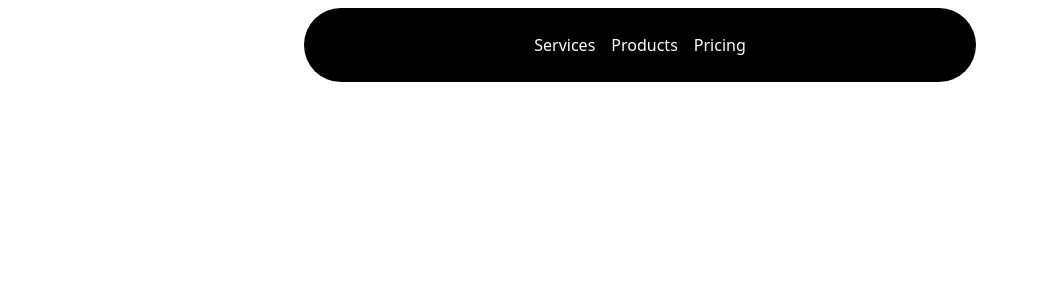
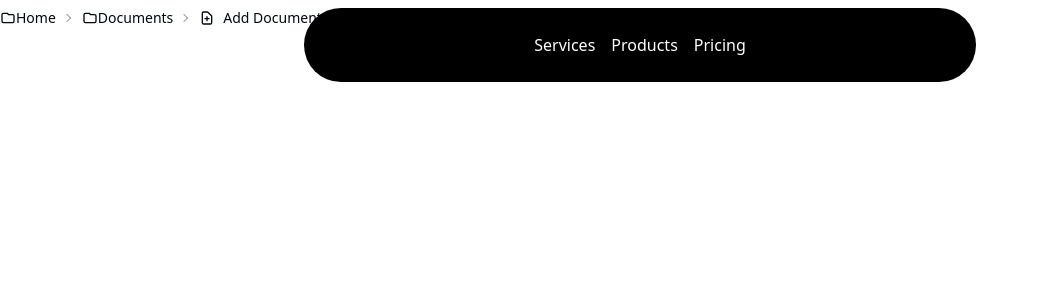
Before and after one commit to HarishBabu-DV/E-Cart-Application, a React (Vite) app: page /view/1 in a window 1280 px wide. Shown: the top 300 px of the page, without its empty margins (0-1038 px from the left). Built offline with nearby package versions, Linux system fonts and the light colour scheme; no server answers.

Commit message:
installed daisy ui

```diff
--- a/package.json
+++ b/package.json
@@ -27,6 +27,7 @@
     "@types/react-dom": "^19.0.3",
     "@vitejs/plugin-react": "^4.3.4",
     "autoprefixer": "^10.4.20",
+    "daisyui": "^4.12.23",
     "eslint": "^9.19.0",
     "eslint-plugin-react": "^7.37.4",
     "eslint-plugin-react-hooks": "^5.0.0",
--- a/src/pages/View.jsx
+++ b/src/pages/View.jsx
@@ -16,6 +16,58 @@
   })
   return (
     <section>
+      <div className="breadcrumbs text-sm">
+  <ul>
+    <li>
+      <a>
+        <svg
+          xmlns="http://www.w3.org/2000/svg"
+          fill="none"
+          viewBox="0 0 24 24"
+          className="h-4 w-4 stroke-current">
+          <path
+            strokeLinecap="round"
+            strokeLinejoin="round"
+            strokeWidth="2"
+            d="M3 7v10a2 2 0 002 2h14a2 2 0 002-2V9a2 2 0 00-2-2h-6l-2-2H5a2 2 0 00-2 2z"></path>
+        </svg>
+        Home
+      </a>
+    </li>
+    <li>
+      <a>
+        <svg
+          xmlns="http://www.w3.org/2000/svg"
+          fill="none"
+          viewBox="0 0 24 24"
+          className="h-4 w-4 stroke-current">
+          <path
+            strokeLinecap="round"
+            strokeLinejoin="round"
+            strokeWidth="2"
+            d="M3 7v10a2 2 0 002 2h14a2 2 0 002-2V9a2 2 0 00-2-2h-6l-2-2H5a2 2 0 00-2 2z"></path>
+        </svg>
+        Documents
+      </a>
+    </li>
+    <li>
+      <span className="inline-flex items-center gap-2">
+        <svg
+          xmlns="http://www.w3.org/2000/svg"
+          fill="none"
+          viewBox="0 0 24 24"
+          className="h-4 w-4 stroke-current">
+          <path
+            strokeLinecap="round"
+            strokeLinejoin="round"
+            strokeWidth="2"
+            d="M9 13h6m-3-3v6m5 5H7a2 2 0 01-2-2V5a2 2 0 012-2h5.586a1 1 0 01.707.293l5.414 5.414a1 1 0 01.293.707V19a2 2 0 01-2 2z"></path>
+        </svg>
+        Add Document
+      </span>
+    </li>
+  </ul>
+</div>
       {
         product ?
          <h1 className='font-semibold text-4xl'> {product.title} </h1>
--- a/tailwind.config.js
+++ b/tailwind.config.js
@@ -56,5 +56,7 @@
   		}
   	}
   },
-  plugins: [require("tailwindcss-animate")],
+  plugins: [require("tailwindcss-animate"),
+	require('daisyui'),
+  ],
 }
```
Also changed, not shown: 1 other file (tests, documents, lock files or other folders).
